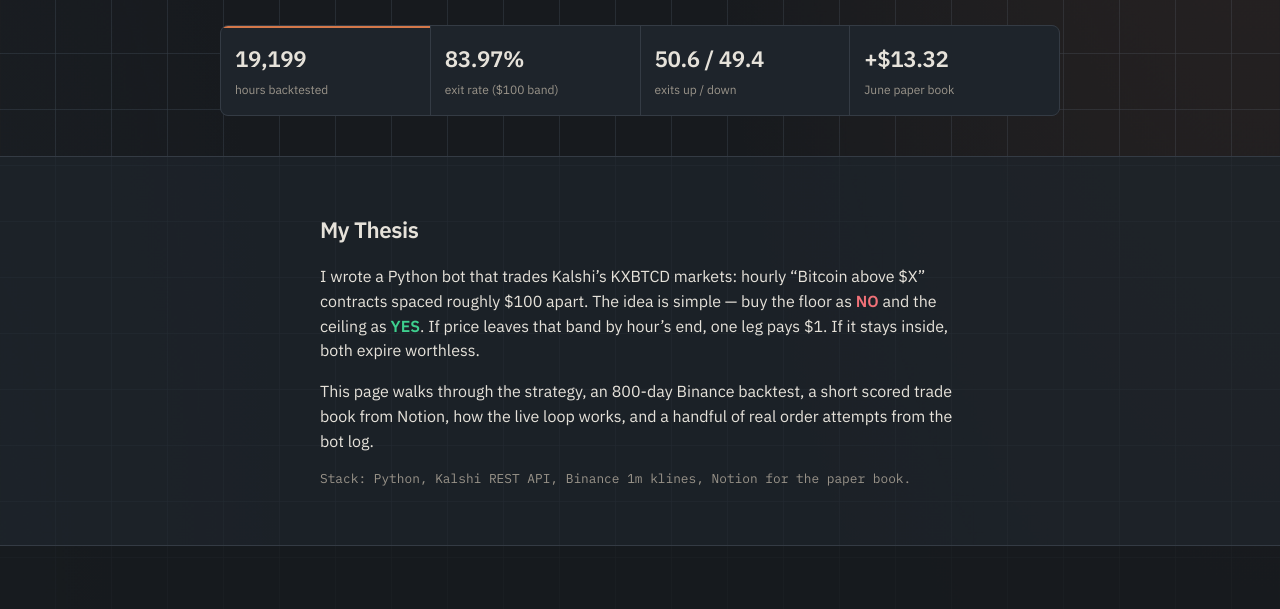
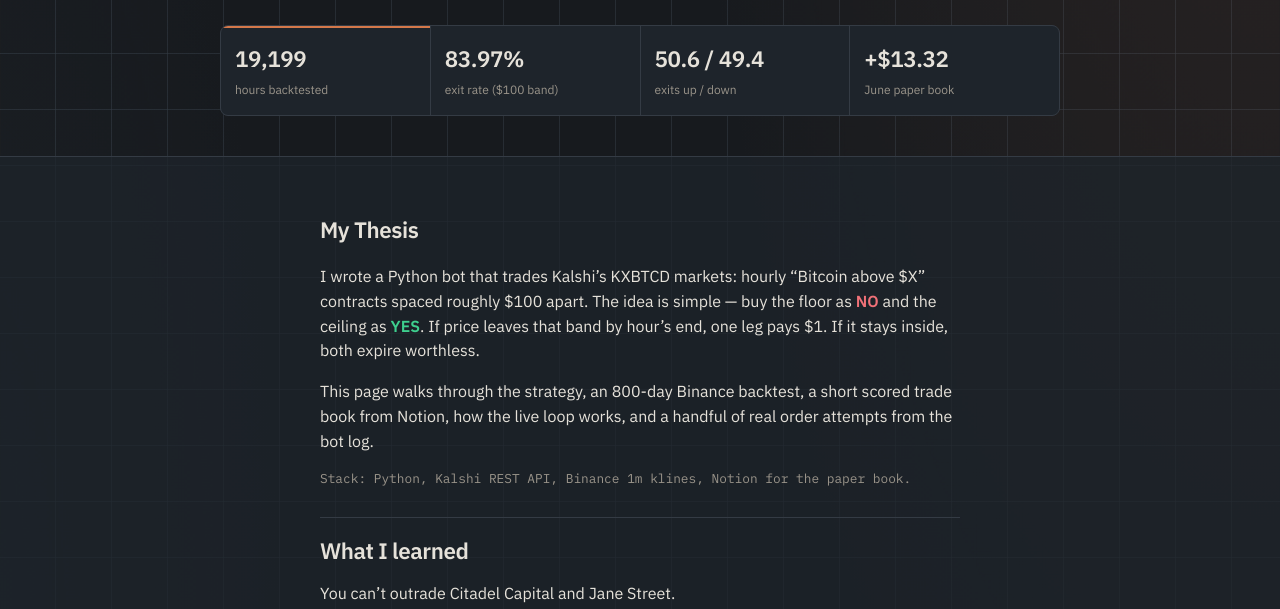
Before and after one commit to tokieashir17/Kalshibot-Website, a plain HTML site: page index.html in a window 1280 px wide. Shown: the part 338-947 px from the top of the page. Drawn offline with Linux system fonts and the light colour scheme.

Commit message:
Add a What I learned note under the thesis.
Co-authored-by: Cursor <cursoragent@cursor.com>

```diff
--- a/css/styles.css
+++ b/css/styles.css
@@ -292,6 +292,20 @@ h3 {
   font-family: var(--mono);
   font-size: 0.8rem;
   color: var(--muted);
+}
+.learned {
+  margin-top: 28px;
+  padding-top: 16px;
+  border-top: 1px solid var(--line);
+}
+.learned h3 {
+  margin: 0 0 12px;
+  font-size: 1.4rem;
+  font-weight: 600;
+  letter-spacing: -0.02em;
+}
+.learned p {
+  margin: 0;
 }
 .note {
   margin: 20px 0 0;
--- a/index.html
+++ b/index.html
@@ -63,6 +63,10 @@
         <p>I wrote a Python bot that trades Kalshi’s KXBTCD markets: hourly “Bitcoin above $X” contracts spaced roughly $100 apart. The idea is simple — buy the floor as <span class="no">NO</span> and the ceiling as <span class="yes">YES</span>. If price leaves that band by hour’s end, one leg pays $1. If it stays inside, both expire worthless.</p>
         <p>This page walks through the strategy, an 800-day Binance backtest, a short scored trade book from Notion, how the live loop works, and a handful of real order attempts from the bot log.</p>
         <p class="stack">Stack: Python, Kalshi REST API, Binance 1m klines, Notion for the paper book.</p>
+        <div class="learned">
+          <h3>What I learned</h3>
+          <p>You can’t outrade Citadel Capital and Jane Street.</p>
+        </div>
       </div>
     </section>
 
```
